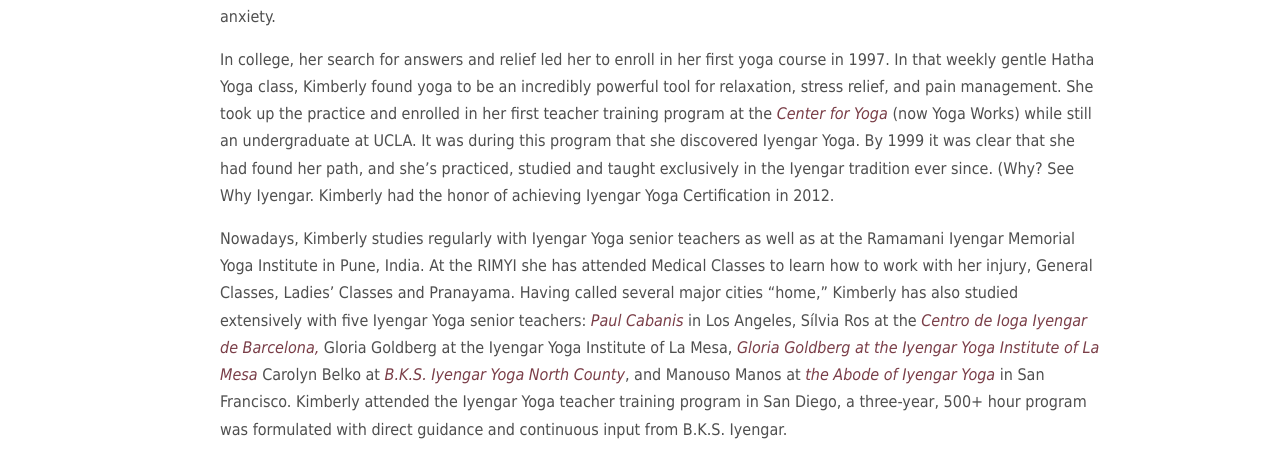
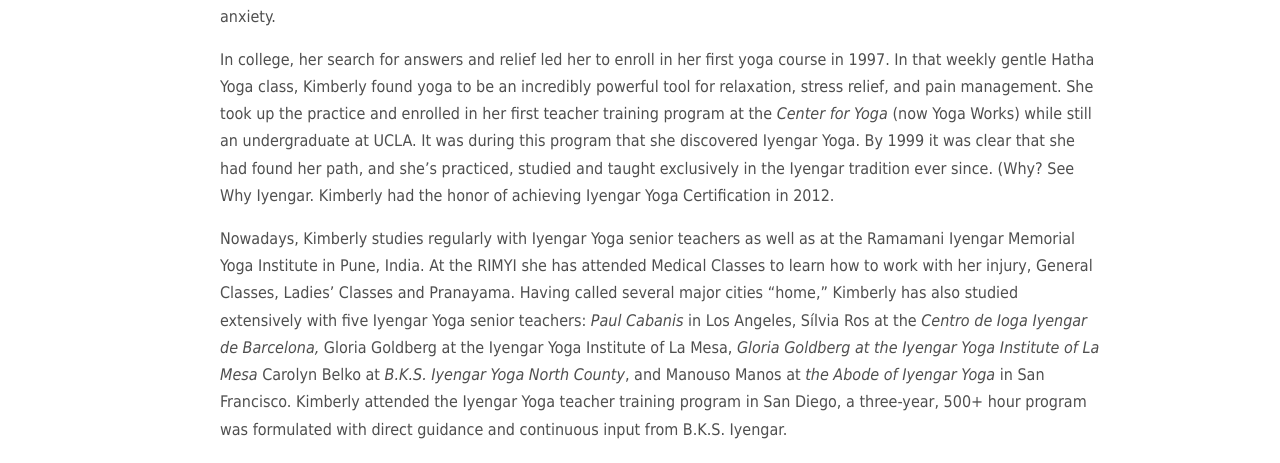
Before and after one commit to KZaM/KZaM.github.io, a Jekyll site: the page built from about.html, in a window 1280 px wide. Shown: the part 698-1161 px from the top of the page. Built offline with Jekyll 4.4.1, drawn with Linux system fonts in a browser that asks for light colours; Markdown is read by kramdown in place of the engine named in the settings.

Commit message:
working on logo om max-width 250

```diff
--- a/css/main.css
+++ b/css/main.css
@@ -16,6 +16,10 @@
 a:visited {color: #404;}
 
 p{
+  line-height: 1.7em;
+  color:#4f4f4f;
+}
+em {
   line-height: 1.7em;
   color:#4f4f4f;
 }
@@ -99,6 +103,10 @@
 
 .logo {
   width: 80px;
+}
+#logo1  {
+margin-left: auto;
+margin-right: auto;
 }
 
 .scale {
--- a/gallery.html
+++ b/gallery.html
@@ -3,7 +3,7 @@
 title: Real Yoga Magic
 ---
 
-<p>Contrary to popular belief, Lorem Ipsum is not simply random text. It has roots in a piece of classical Latin literature from 45 BC, making it over 2000 years old. Richard McClintock, a Latin professor at Hampden-Sydney College in Virginia, looked up one of the more obscure Latin words, consectetur, from a Lorem Ipsum passage, and going through the cites of the word in classical literature, discovered the undoubtable source. Lorem Ipsum comes from sections 1.10.32 and 1.10.33 of "de Finibus Bonorum et Malorum" (The Extremes of Good and Evil) by Cicero, written in 45 BC. This book is a treatise on the theory of ethics, very popular during the Renaissance. The first line of Lorem Ipsum, "Lorem ipsum dolor sit amet..", comes from a line in section 1.10.32.</p>
+<em>Her mission is to inspire and empower individuals to work toward profound physical, mental and emotional transformations.</em>
 <div id="gallery">
 	<img src="/images/bg.jpg"  alt="Image"/>
 	<img src="/images/bg1.jpg" alt="Image"/>
```
